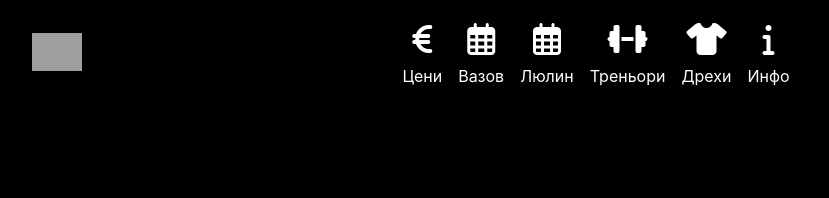
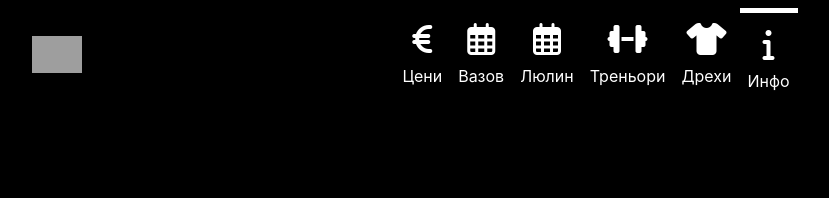
Before and after one commit to svilengen/svilengen.github.io, a Jekyll site: the page built from info.html, in a window 1280 px wide. Shown: the top 198 px of the page, without its empty margins (69-898 px from the left). Built offline with Jekyll 4.4.1, drawn with Linux system fonts in a browser that asks for light colours; nearby versions of some CDN libraries; grey boxes are pictures that could not be loaded.

Commit message:
set active class to selected navbar item

```diff
--- a/_includes/navbar.html
+++ b/_includes/navbar.html
@@ -10,10 +10,9 @@
       <span class="navbar-toggler-icon"></span>
     </button>
     <div class="collapse navbar-collapse justify-content-center" id="navbarNavAltMarkup">
-
       <div class="navbar-nav">
         {% for item in site.data.navbar %}
-        <a class="nav-item nav-link" href="{{item.link}}">
+        <a class="nav-item nav-link {% if item.link == page.url %}nav-active{% endif %}" href="{{item.link}}">
           <div class="icon text-center fa-2x">
             {{ item.icon }}
           </div>
--- a/assets/css/main.scss
+++ b/assets/css/main.scss
@@ -145,6 +145,10 @@ $link-hover-color:           rgb(112, 116, 112); //gray
     object-position: top;
 }
 
+.nav-active {
+    border-top: 5px solid white;
+}
+
 
 // Bootstrap and its default variables
 @import "bootstrap/bootstrap";
```
